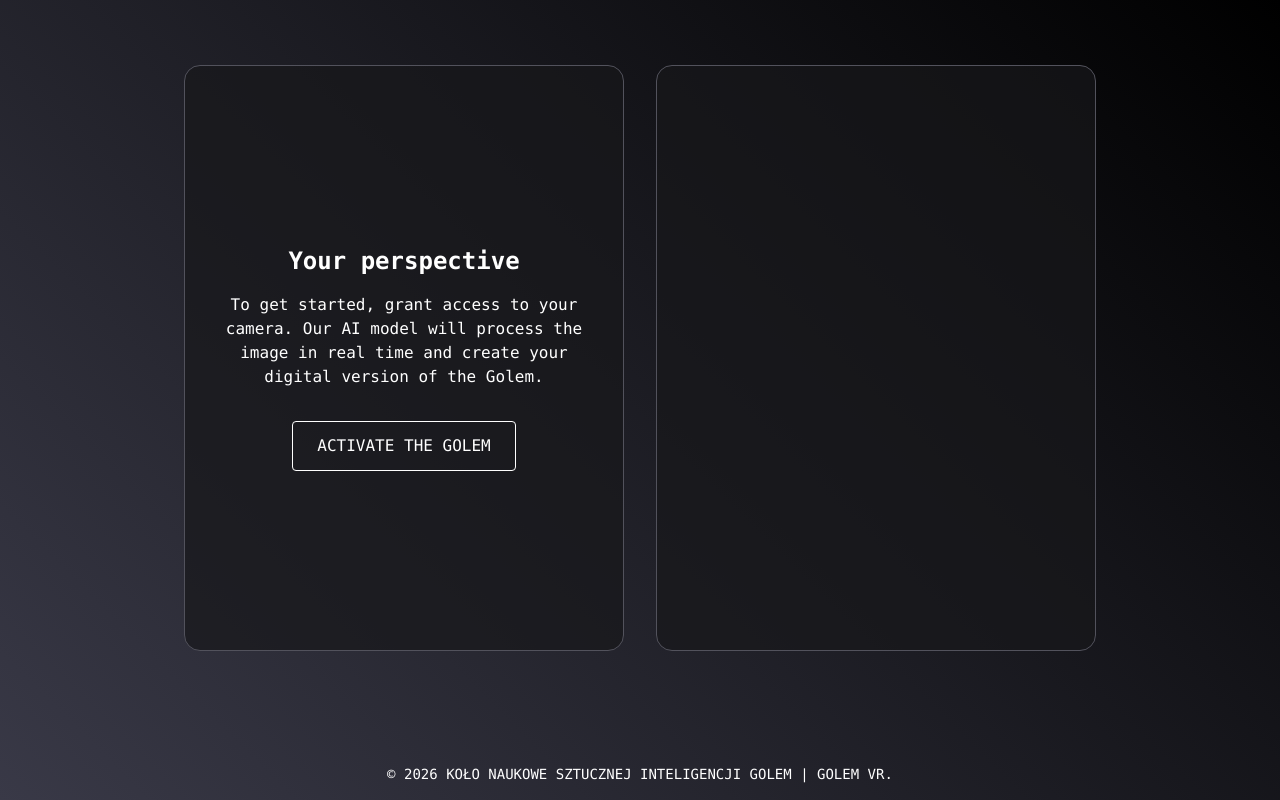
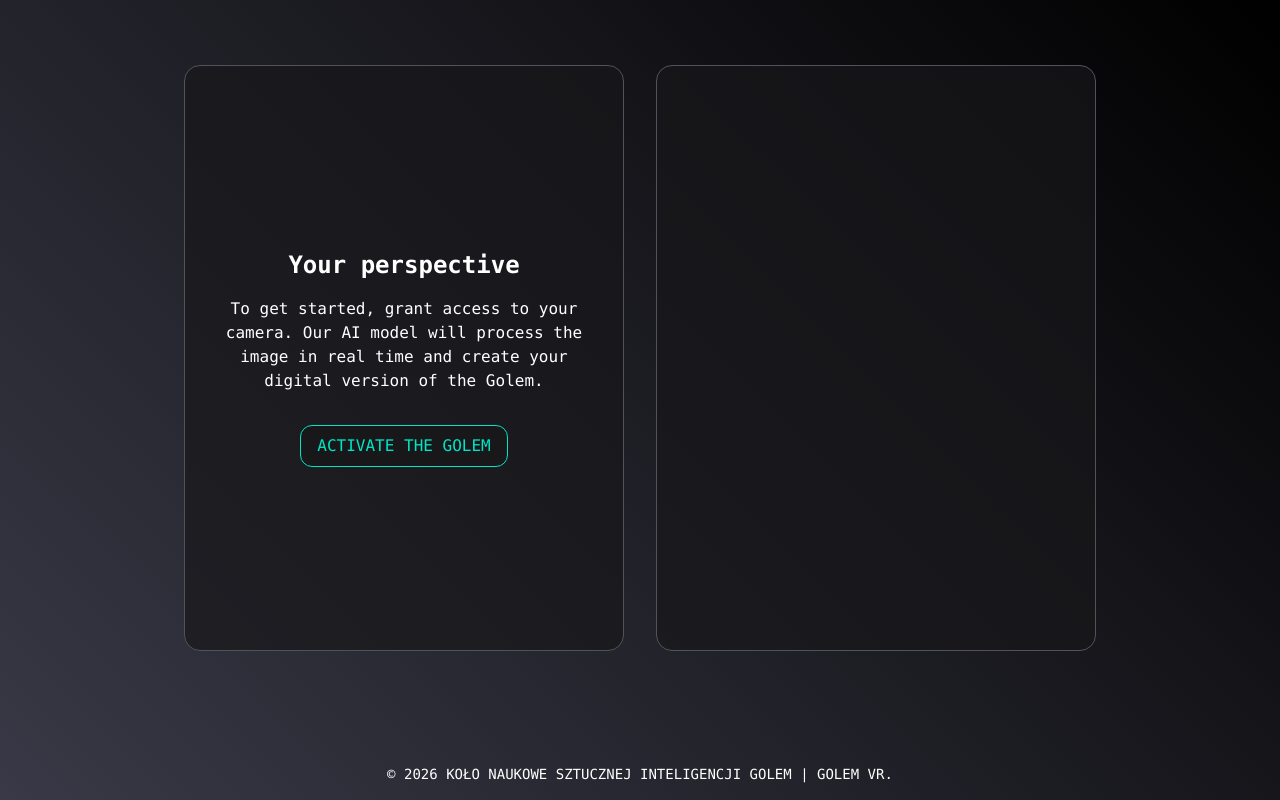
Before and after one commit to KNSI-Golem/Pudzian, a Next.js app: page / in a window 1280 px wide. Built offline with nearby package versions, Linux system fonts and the light colour scheme.

Commit message:
fix: update button variants

```diff
--- a/src/app/globals.css
+++ b/src/app/globals.css
@@ -4,6 +4,8 @@
   --background: #393947;
   --foreground: #000;
   --accent: #00e5c5;
+  --secondary: var(--color-zinc-900);
+  --secondary-foreground: var(--color-zinc-600);
   --accent-foreground: #fff;
   --font-sans: ui-sans-serif, system-ui, sans-serif, "Apple Color Emoji", "Segoe UI Emoji", "Segoe UI Symbol", "Noto Color Emoji";
   --font-mono: ui-monospace, SFMono-Regular, Menlo, Monaco, Consolas, "Liberation Mono", "Courier New", monospace;
@@ -12,6 +14,13 @@
   --font-weight-semibold: 600;
   --border: oklch(100% 0 0/.1);
   --radius: .625rem;
+  --ring: oklch(55.6% 0 0);
+  --color-background: var(--background);
+  --color-foreground: var(--foreground);
+  --color-secondary: var(--secondary);
+  --color-accent: var(--accent);
+  --color-accent-foreground: var(--accent-foreground);
+  --color-secondary-foreground: var(--secondary-foreground);
 }
 
 @layer base {
--- a/src/components/ui/Button.tsx
+++ b/src/components/ui/Button.tsx
@@ -4,18 +4,18 @@ import { cva, type VariantProps } from 'class-variance-authority';
 
 
 const buttonVariants = cva(
-  'border py-3 px-2 rounded-sm uppercase',
+  'border rounded-xl uppercase cursor-pointer',
   {
     variants: {
       variant: {
-        primary: 'text-accent bg-primary hover:bg-primary/90',
-        secondary: 'text-black bg-secondary hover:bg-secondary/90',
-        outline: 'text-accent bg-background hover:bg-accent hover:text-accent-foregound'
+        primary: 'text-accent bg-secondary hover:bg-accent hover:text-secondary',
+        secondary: 'text-secondary bg-background hover:bg-background/80',
+        outline: 'text-accent-foreground'
       },
       size: {
           sm: "py-2 px-4 text-sm",
-          md: "py-3 px-6",
-          lg: "py-4 px-8 text-lg",
+          md: "py-2 px-4",
+          lg: "py-4 px-6 text-lg",
       }
     },
     defaultVariants: {
--- a/src/components/ui/ViewPanel.tsx
+++ b/src/components/ui/ViewPanel.tsx
@@ -5,7 +5,7 @@ import type { ViewPanelProps } from '@/types';
 export function ViewPanel({ children, className }: ViewPanelProps) {
   return (
     <div className={cn(
-      "flex flex-col rounded-2xl items-center justify-center text-center bg-zinc-900/70 border border-zinc-600",
+      "flex flex-col rounded-2xl items-center justify-center text-center bg-secondary/70 border border-secondary-foreground",
       className
     )}>
         {children}
```
